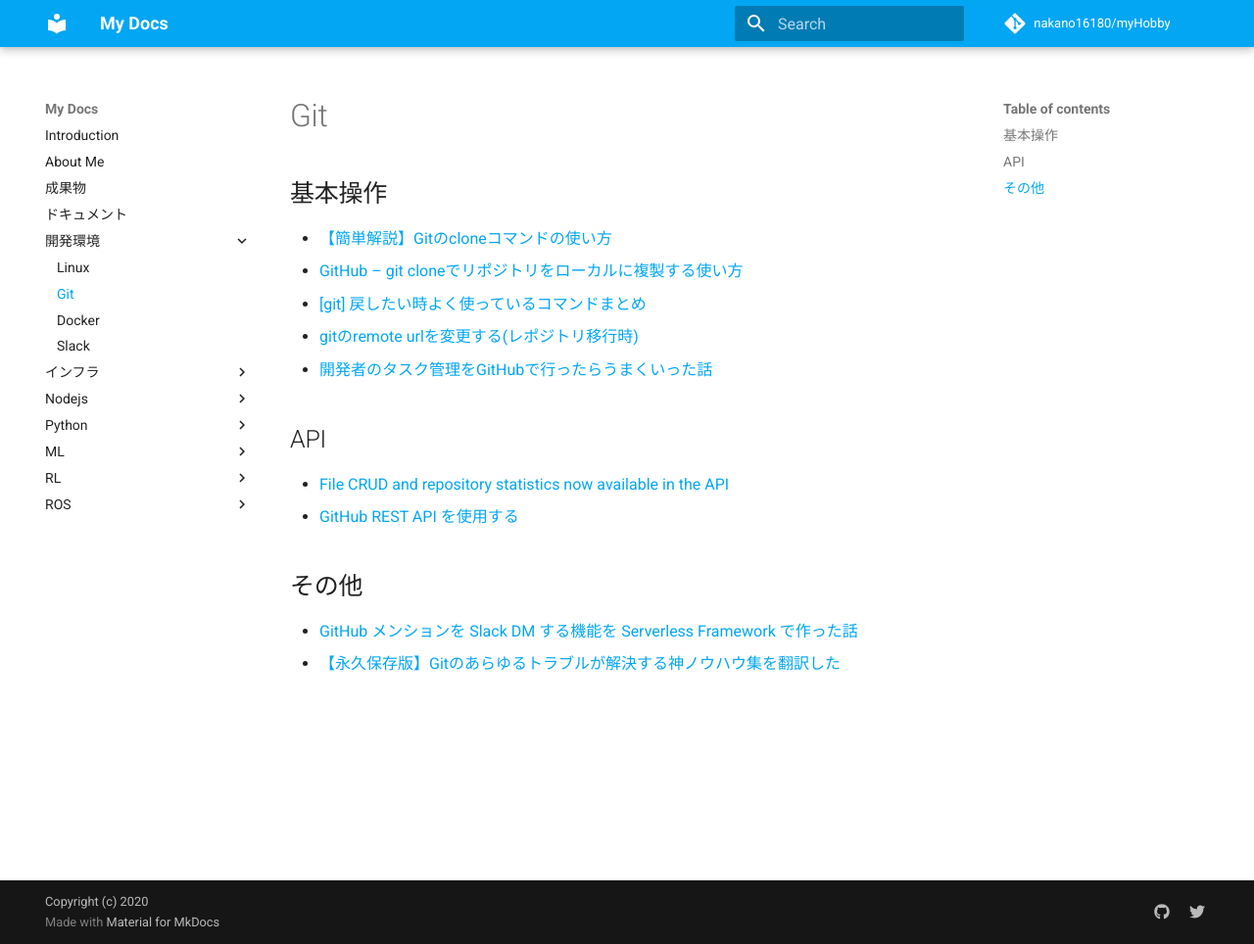
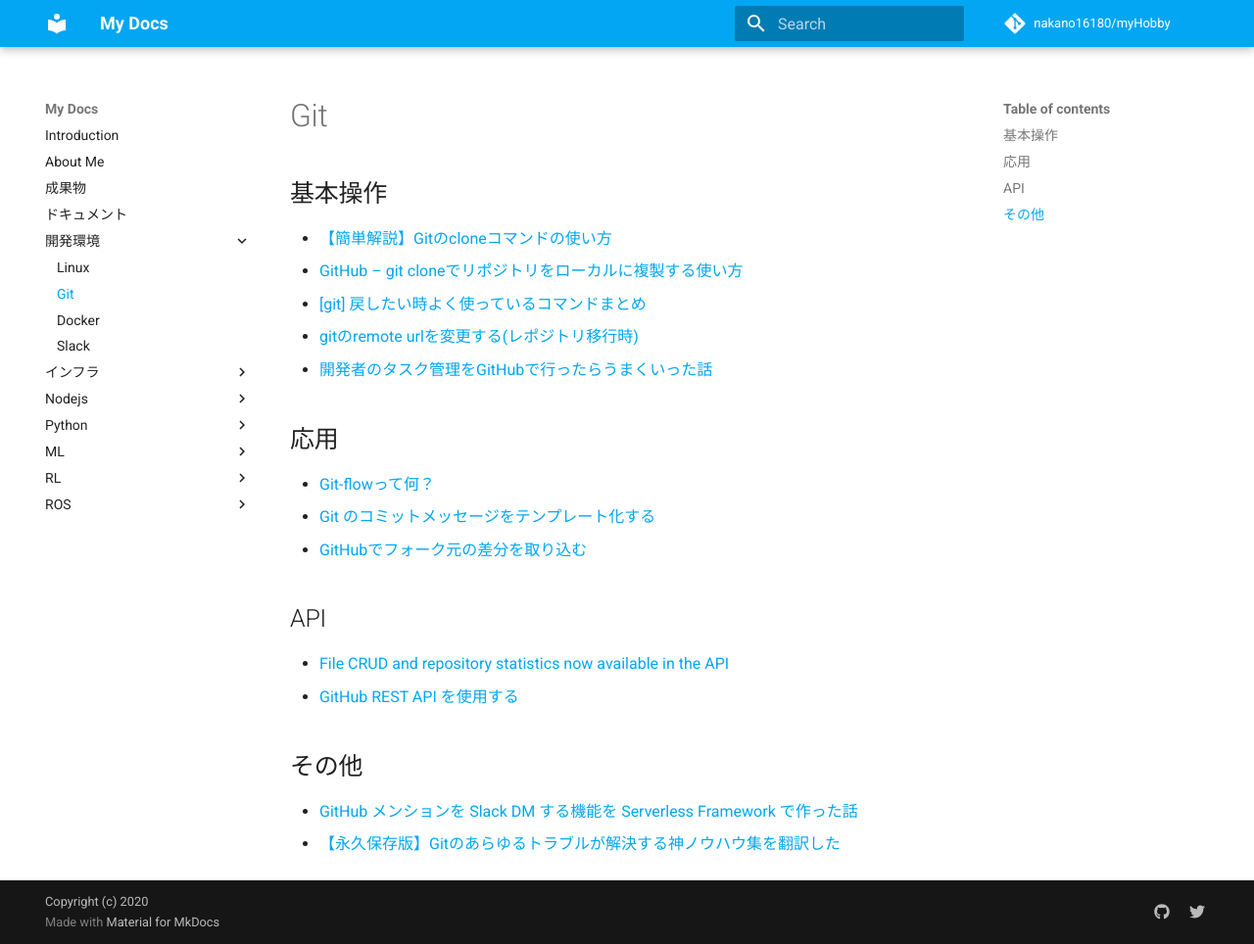
Before and after one commit to nakano16180/myHobby, an MkDocs documentation site: the page built from docs/dev/git.md, in a window 1280 px wide and 964 px high. Shown: the whole window at 98% size. Built offline with MkDocs 1.6.1 and Material for MkDocs 9.7.7, drawn with Linux system fonts in a browser that asks for light colours; comment, search, counter and statistics services are not loaded.

Commit message:
update git

```diff
--- a/docs/dev/git.md
+++ b/docs/dev/git.md
@@ -4,6 +4,11 @@
   - [[git] 戻したい時よく使っているコマンドまとめ](https://qiita.com/rch1223/items/9377446c3d010d91399b)
   - [gitのremote urlを変更する(レポジトリ移行時)](https://qiita.com/minoringo/items/917e325892733e0d606e)
   - [開発者のタスク管理をGitHubで行ったらうまくいった話](https://dev.classmethod.jp/articles/github-issue-driven-dev/)
+
+## 応用
+  - [Git-flowって何？](https://qiita.com/KosukeSone/items/514dd24828b485c69a05)
+  - [Git のコミットメッセージをテンプレート化する](https://qiita.com/kasaharu/items/cdb587d4d27d7608b063)
+  - [GitHubでフォーク元の差分を取り込む](https://qiita.com/hrtkmztn/items/3544c419a3f6fc3534fb)
 
 ## API
   - [File CRUD and repository statistics now available in the API](https://github.blog/2013-05-07-file-crud-and-repository-statistics-now-available-in-the-api/)
```
